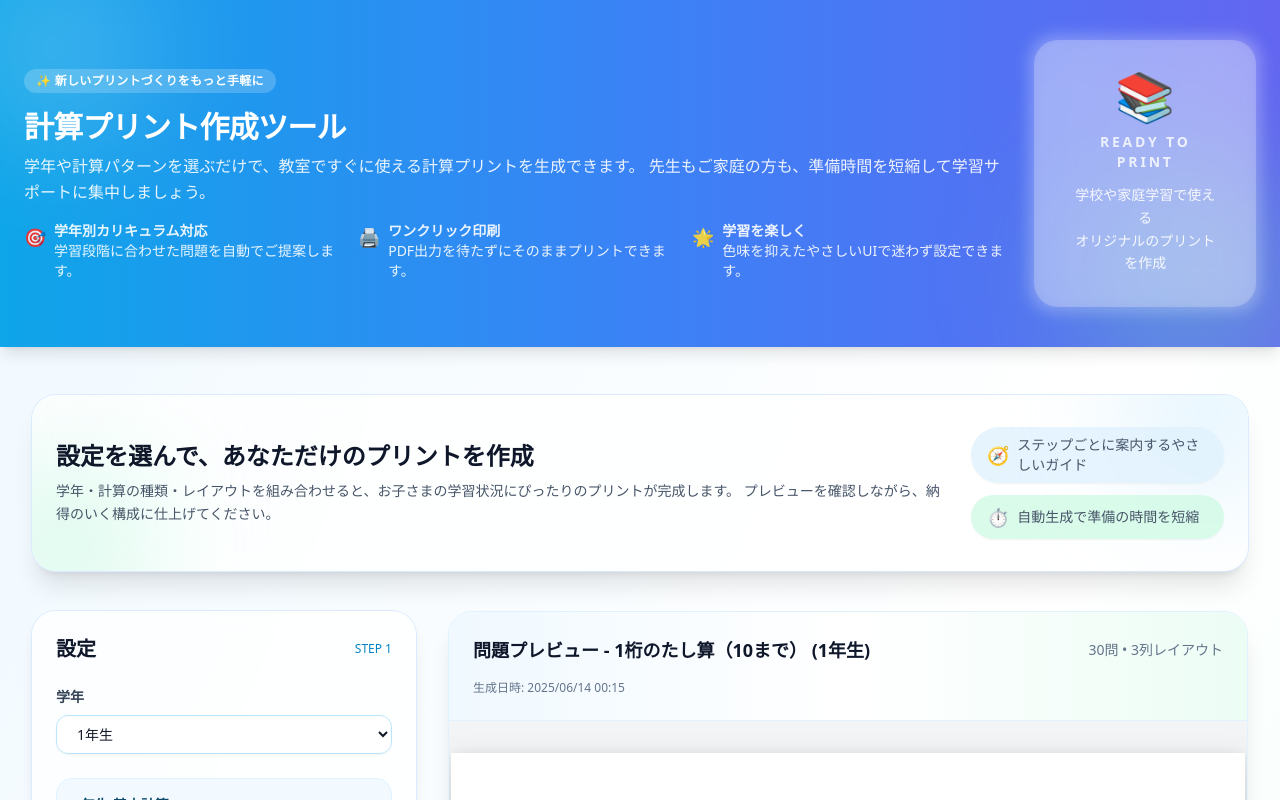
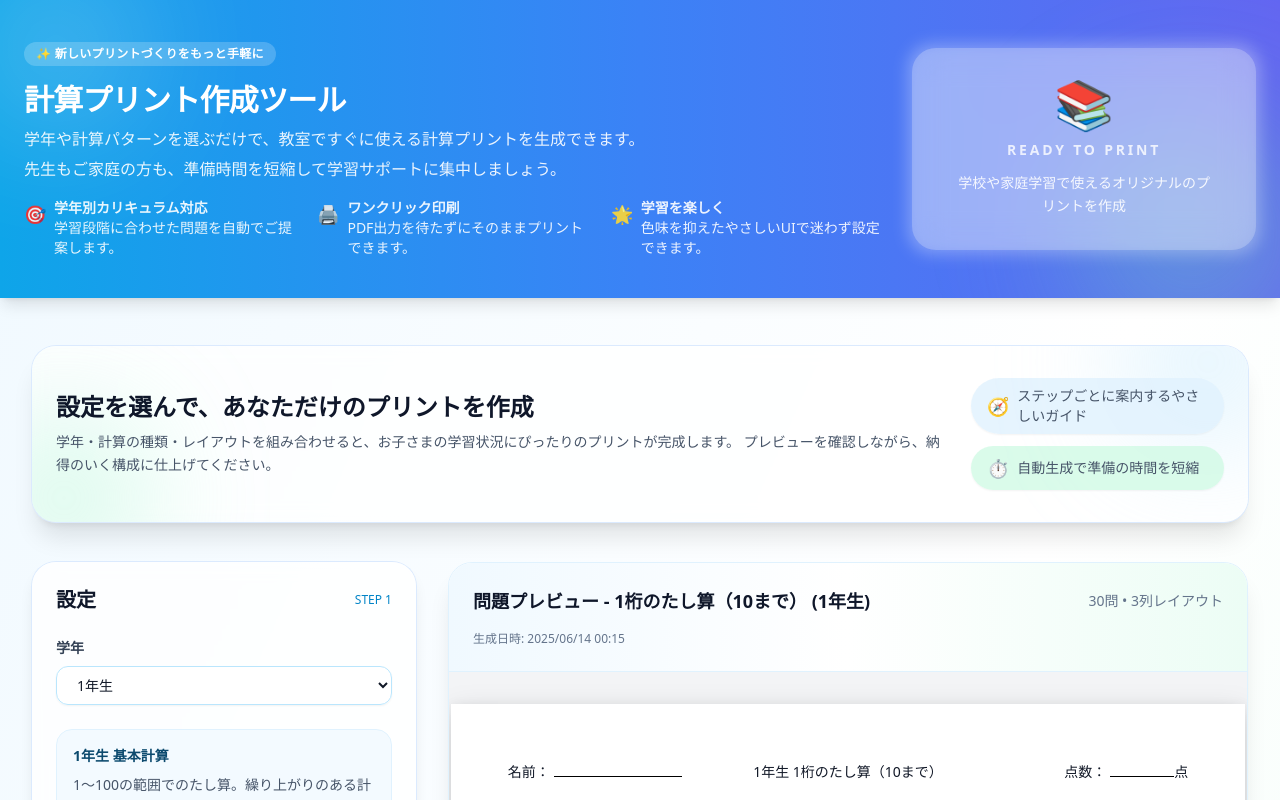
Before and after one commit to knishioka/math-worksheet, a React (Vite) app: page / in a window 1280 px wide. Shown: the top 800 px of the page. Built offline with nearby package versions, Linux system fonts and the light colour scheme; the HTML template or start-up script is replaced by a standard one.

Commit message:
Improve header intro line breaks (#12)

```diff
--- a/src/components/Layout/Header.tsx
+++ b/src/components/Layout/Header.tsx
@@ -16,10 +16,10 @@ export const Header: React.FC = () => {
               <h1 className="text-3xl font-bold tracking-tight">
                 計算プリント作成ツール
               </h1>
-              <p className="mt-2 text-base text-white/90 leading-relaxed">
-                学年や計算パターンを選ぶだけで、教室ですぐに使える計算プリントを生成できます。
-                先生もご家庭の方も、準備時間を短縮して学習サポートに集中しましょう。
-              </p>
+              <div className="mt-2 space-y-1 text-base text-white/90 leading-relaxed">
+                <p>学年や計算パターンを選ぶだけで、教室ですぐに使える計算プリントを生成できます。</p>
+                <p>先生もご家庭の方も、準備時間を短縮して学習サポートに集中しましょう。</p>
+              </div>
             </div>
             <dl className="grid grid-cols-1 gap-4 text-sm text-white/90 sm:grid-cols-3">
               <div className="flex items-start gap-2">
@@ -55,7 +55,7 @@ export const Header: React.FC = () => {
                   Ready to print
                 </p>
                 <p className="text-sm leading-relaxed text-white/90">
-                  学校や家庭学習で使える<br />オリジナルのプリントを作成
+                  学校や家庭学習で使えるオリジナルのプリントを作成
                 </p>
               </div>
             </div>
```
